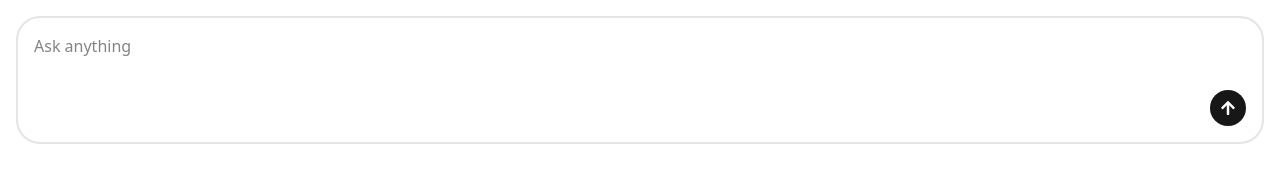
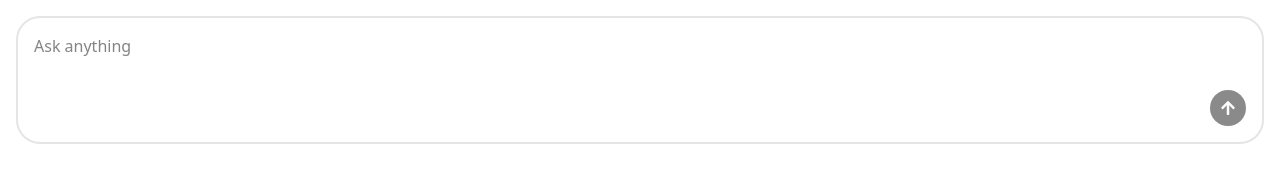
Before and after one commit to PangPang1999/my-app, a React (Vite) app in the folder packages/client/: page / in a window 1280 px wide. Shown: the top 194 px of the page. Built offline with nearby package versions, Linux system fonts and the light colour scheme.

Commit message:
Handle form submission

```diff
--- a/packages/client/package.json
+++ b/packages/client/package.json
@@ -17,6 +17,7 @@
     "lucide-react": "^0.542.0",
     "react": "^19.1.1",
     "react-dom": "^19.1.1",
+    "react-hook-form": "^7.62.0",
     "react-icons": "^5.5.0",
     "tailwind-merge": "^3.3.1",
     "tailwindcss": "^4.1.13"
--- a/packages/client/src/components/Chatbot.tsx
+++ b/packages/client/src/components/Chatbot.tsx
@@ -1,18 +1,46 @@
 import { FaArrowUp } from 'react-icons/fa';
 import { Button } from './ui/button';
+import type { KeyboardEvent } from 'react';
+import { useForm } from 'react-hook-form';
+
+type FormData = {
+  prompt: string;
+};
 
 const ChatBot = () => {
+  const { register, handleSubmit, reset, formState } = useForm<FormData>();
+
+  const onSubmit = (data: FormData) => {
+    console.log(data);
+    reset();
+  };
+
+  const onKeyDown = (e: KeyboardEvent<HTMLFormElement>) => {
+    if (e.key === 'Enter' && !e.shiftKey) {
+      e.preventDefault(); // 阻止默认提交 → 改为手动调用 handleSubmit(onSubmit)()，这样可以走自己定义的表单校验和提交逻辑，而不是浏览器的默认逻辑。
+      handleSubmit(onSubmit)();
+    }
+  };
+
   return (
-    <div className="flex flex-col gap-2 items-end border-2 p-4 rounded-3xl">
+    <form
+      onSubmit={handleSubmit(onSubmit)}
+      onKeyDown={onKeyDown}
+      className="flex flex-col gap-2 items-end border-2 p-4 rounded-3xl"
+    >
       <textarea
+        {...register('prompt', {
+          required: true,
+          validate: (data) => data.trim().length > 0,
+        })}
         className="w-full border-0 focus:outline-0 resize-none"
         placeholder="Ask anything"
         maxLength={1000}
       />
-      <Button className="rounded-full w-9 h-9">
+      <Button disabled={!formState.isValid} className="rounded-full w-9 h-9">
         <FaArrowUp />
       </Button>
-    </div>
+    </form>
   );
 };
 
```
Also changed, not shown: 1 other file (tests, documents, lock files or other folders).
